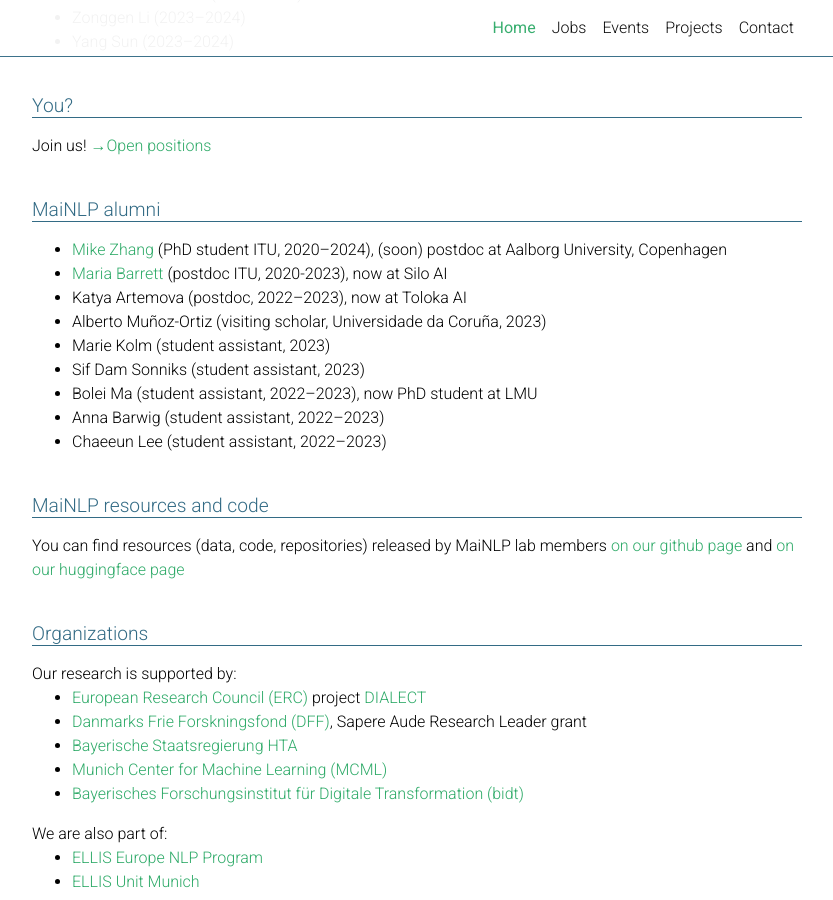
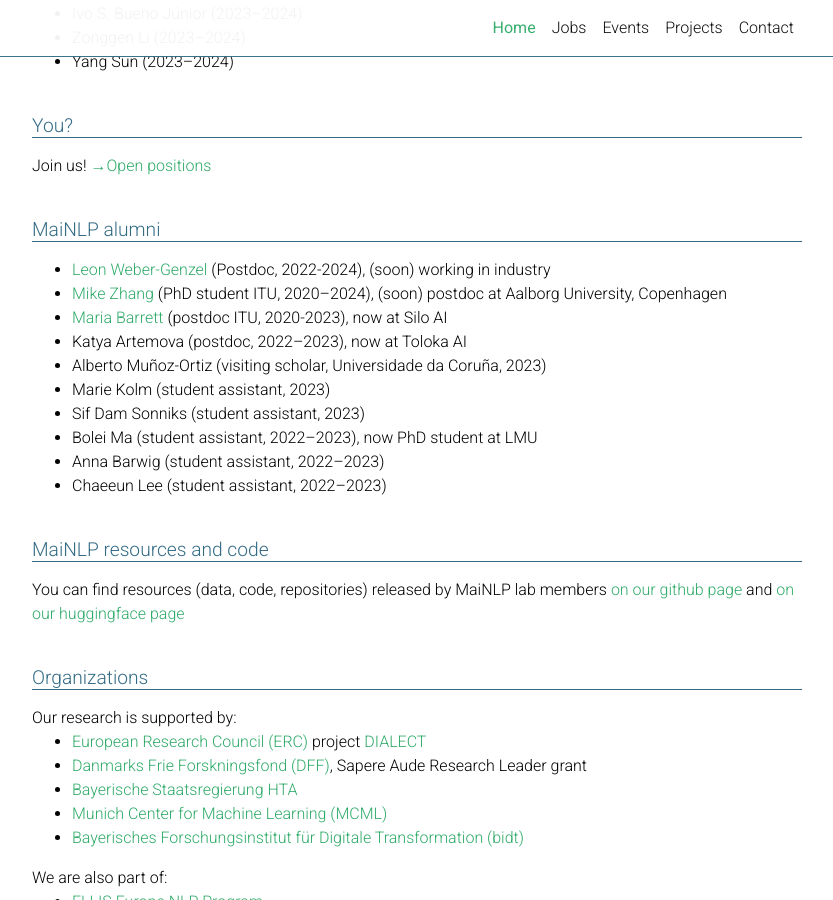
Before and after one commit to mainlp/mainlp.github.io, a Jekyll site: the page built from _pages/about.md, in a window 1280 px wide and 900 px high, scrolled down 3864 px. Shown: the whole window, without its empty margins (223-1056 px from the left). Built offline with Jekyll 4.4.1, drawn with Linux system fonts in a browser that asks for light colours; full-size pictures stand in for the smaller copies a plugin makes; comment, search, counter and statistics services are not loaded; a style sheet for code colours, icons or effects is not loaded; part of the change alters nothing that is shown; some of the changed text lies outside the part shown.

Commit message:
Update about.md, goodbye Leon

```diff
--- a/_pages/about.md
+++ b/_pages/about.md
@@ -30,10 +30,6 @@ staff:
       description: Postdoc (2023–)
       website: https://logan-siyao-peng.github.io/
       picture: logan.jpeg
-    - name: Leon Weber-Genzel
-      description: Postdoc (2022–)
-      website: https://leonweber.me/
-      picture: leon.png
     - name: Robert Litschko
       description: Postdoc (2022–)
       website: https://rlitschk.github.io/
@@ -230,6 +226,7 @@ In broad terms, our aim is to make NLP models more robust, so that they can deal
 
  <h2 class="category">MaiNLP alumni</h2>
   <ul>
+    <li><a href="https://leonweber.me/">Leon Weber-Genzel</a> (Postdoc, 2022-2024), (soon) working in industry</li>
     <li><a href="https://jjzha.github.io/">Mike Zhang</a> (PhD student ITU, 2020–2024), (soon) postdoc at Aalborg University, Copenhagen</li>
     <li><a href="https://mariabarrett.github.io/">Maria Barrett</a> (postdoc ITU, 2020-2023), now at Silo AI</li>
     <li>Katya Artemova (postdoc, 2022–2023), now at Toloka AI</li>
```
